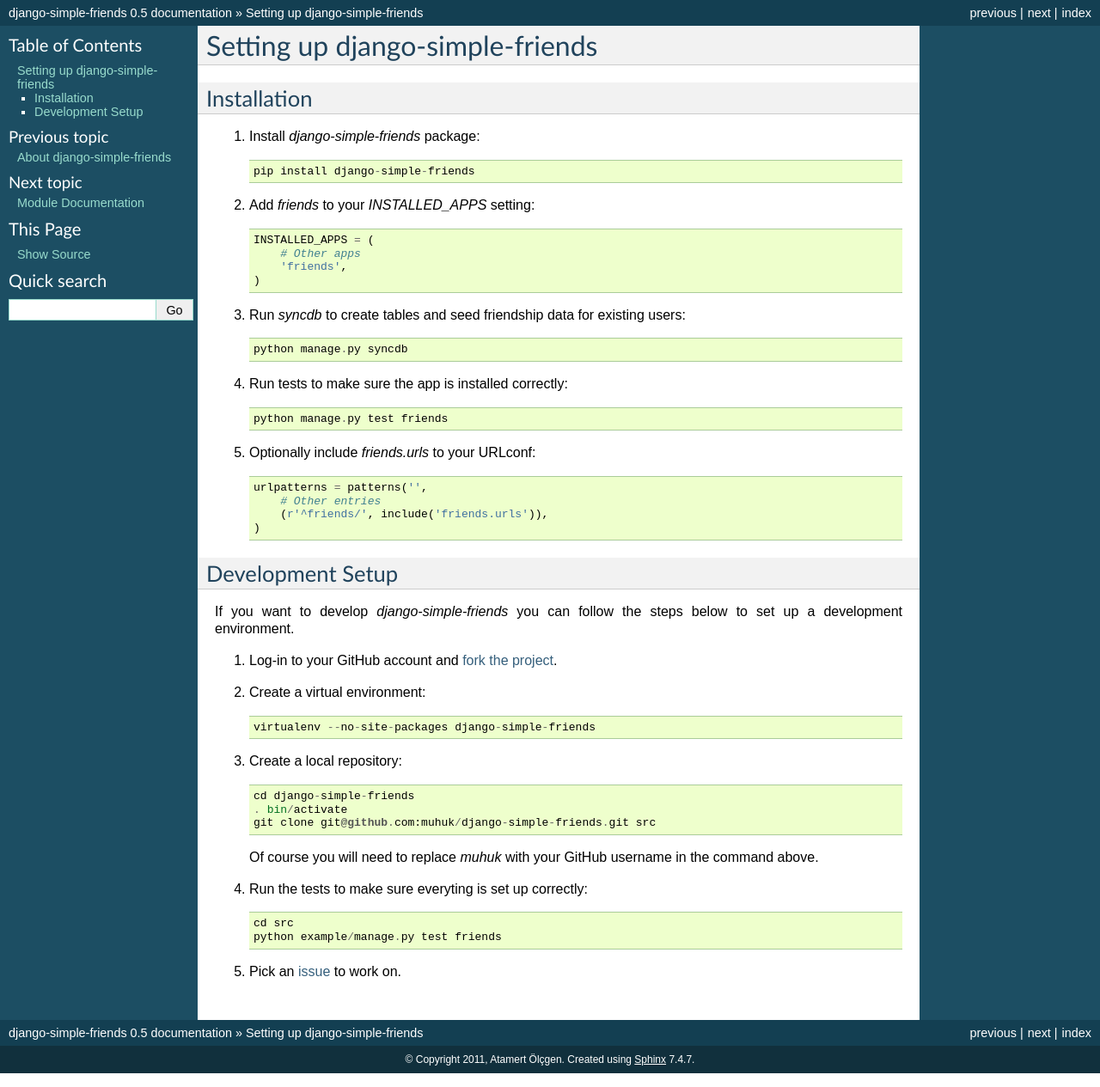
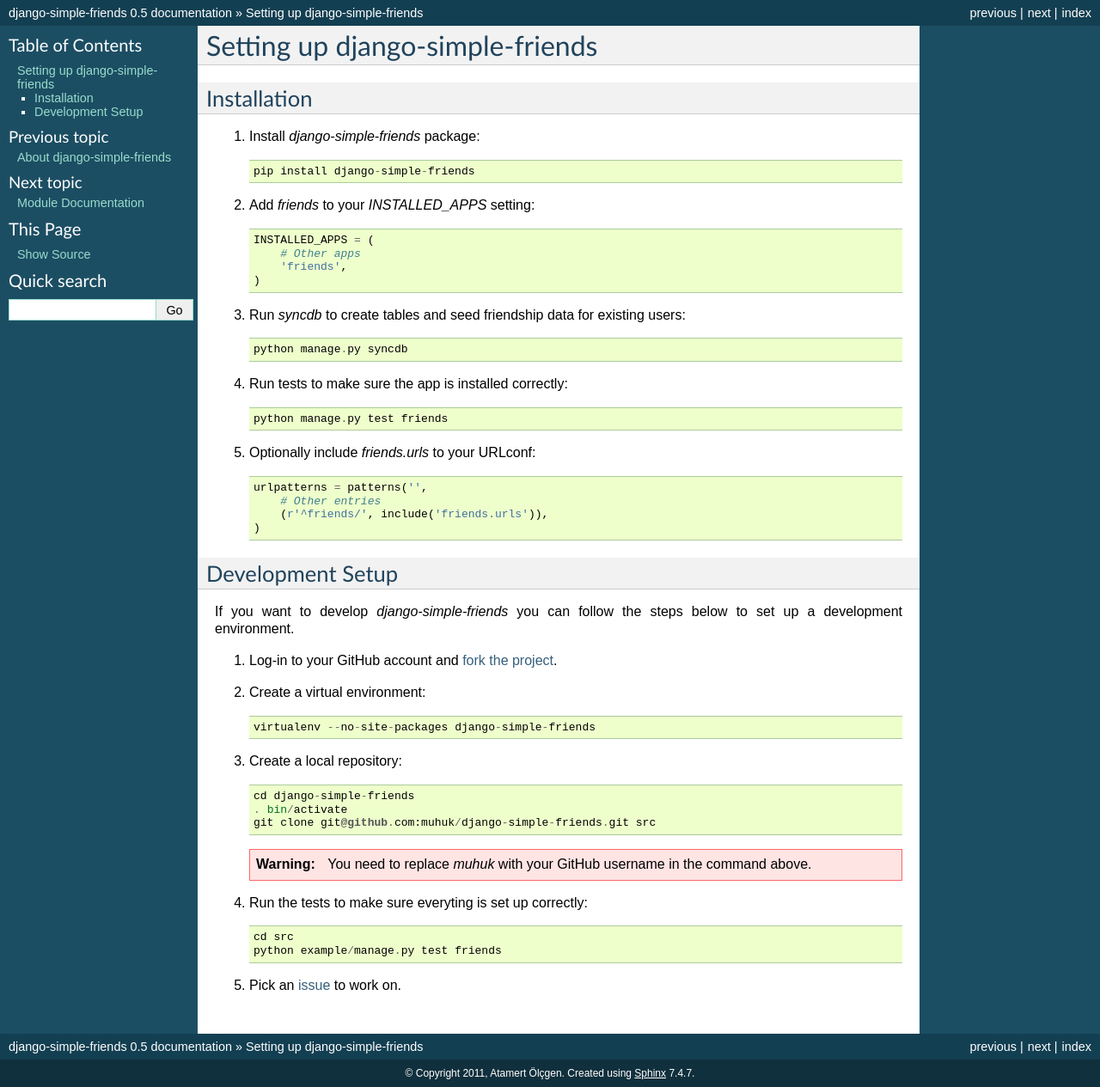
Before and after one commit to muhuk/django-simple-friends, a Sphinx documentation site: the page built from doc/source/install.rst, in a window 1280 px wide. Shown: the whole page at 86% size. Built offline with Sphinx 7.4.7, drawn with Linux system fonts in a browser that asks for light colours.

Commit message:
Minor improvement in docs

```diff
--- a/doc/source/install.rst
+++ b/doc/source/install.rst
@@ -50,7 +50,8 @@
     . bin/activate
     git clone git@github.com:muhuk/django-simple-friends.git src
 
-   Of course you will need to replace `muhuk` with your GitHub username in the command above.
+   .. warning::
+       You need to replace `muhuk` with your GitHub username in the command above.
 
 #. Run the tests to make sure everyting is set up correctly::
 
```
